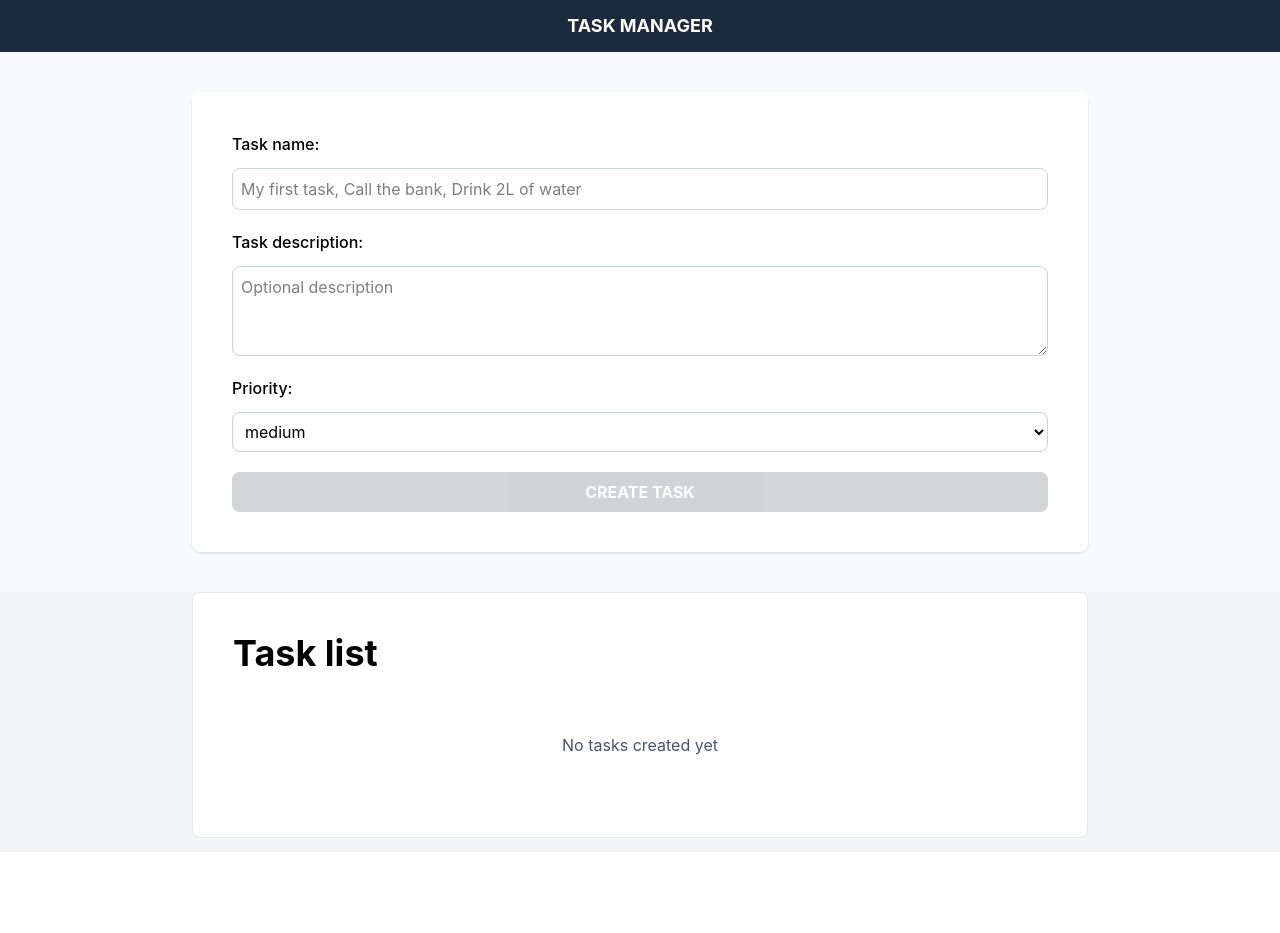
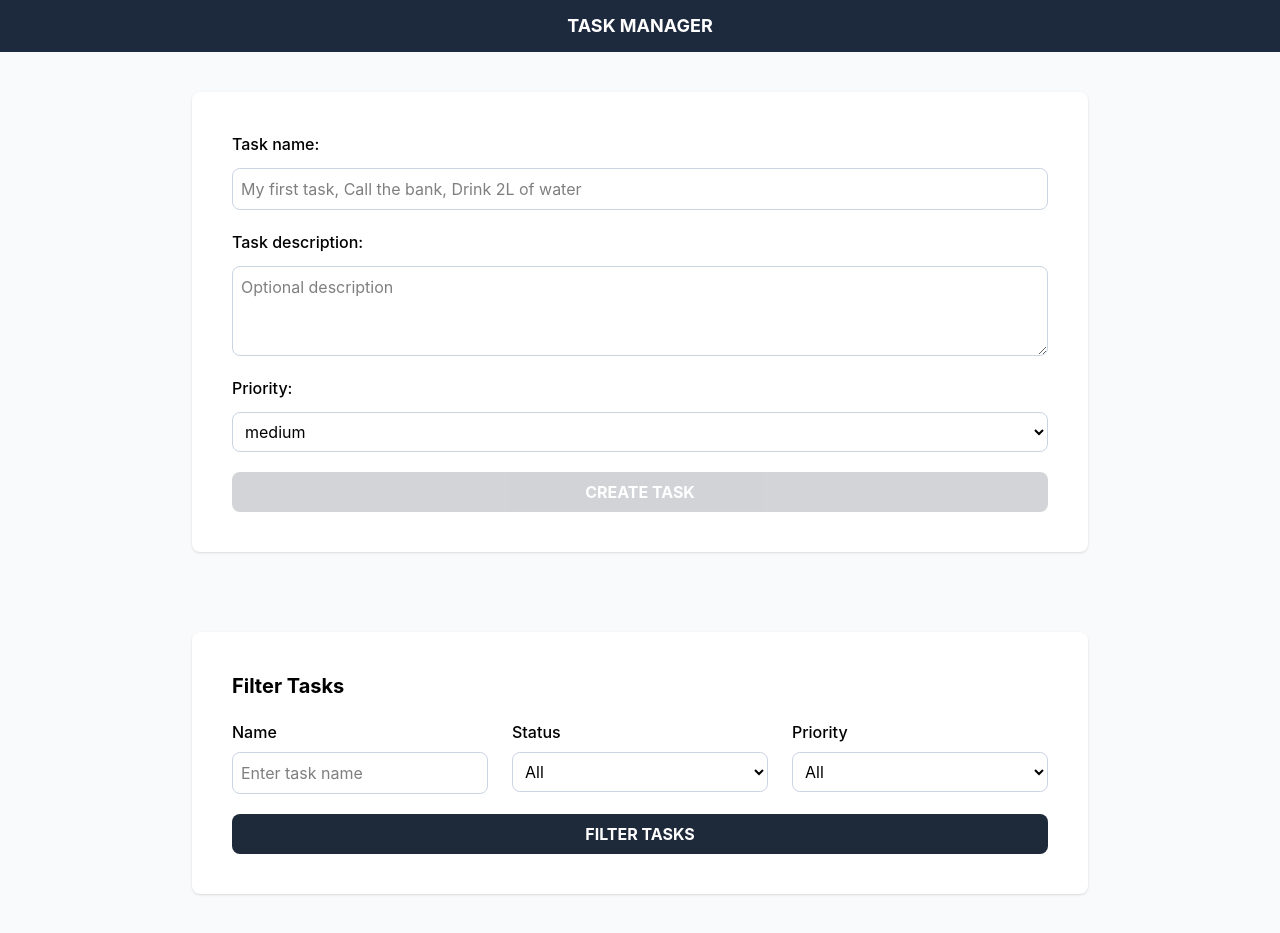
Before and after one commit to sfchirila/task-manager, a React (Vite) app: page / in a window 1280 px wide. Shown: the top 933 px of the page. Before the commit the page ends 852 px from the top, so only its background shows below. Built offline with nearby package versions, Linux system fonts and the light colour scheme.

Commit message:
add task filters component UI

```diff
--- a/src/App.tsx
+++ b/src/App.tsx
@@ -4,6 +4,7 @@ import { TaskForm } from "./components/TaskForm"
 import { taskReducer, initialState } from "./reducers/activity-reducer"
 import TaskList from "./components/TaskList";
 import type { Task } from "./types";
+import { TaskFilter } from "./components/TaskFilter";
 
 function App() {
 
@@ -35,6 +36,12 @@ return (
 				</div>
 			</section>
 
+			<section className="bg-slate-50 py-10 px-5" aria-label="Filters">
+				<div className="max-w-4xl mx-auto">
+					<TaskFilter />
+				</div>
+			</section>
+
 			<section className='bg-white rounded-lg border border-gray-200 p-10 mx-auto max-w-4xl' aria-label="Task list">
 				<TaskList
 					tasks={state.tasks}
--- /dev/null
+++ b/src/components/TaskFilter.tsx
@@ -0,0 +1,58 @@
+export function TaskFilter() {
+	const TASK_PRIORITIES_OPTIONS = ['all', 'low', 'medium', 'high'];
+	const TASK_STATUS_OPTIONS = ['all', 'pending', 'in-progress', 'completed'];
+
+    return (
+        <>
+			<form className="space-y-5 bg-white shadow p-10 rounded-lg">
+				<h2 className="text-xl font-bold">Filter Tasks</h2>
+				<div className="flex gap-6 w-full">
+					<div className="flex flex-col gap-2 w-1/3">
+						<label htmlFor="taskName" className="font-medium">Name</label>
+						<input
+							type="text"
+							id="taskName"
+							className="border border-slate-300 p-2 rounded-lg w-full"
+							placeholder="Enter task name"
+						/>
+					</div>
+
+					<div className="flex flex-col gap-2 w-1/3">
+						<label htmlFor="status" className="font-medium">Status</label>
+						<select
+							name="status"
+							id="status"
+							className="border border-slate-300 p-2 rounded-lg bg-white w-full"
+						>
+							{TASK_STATUS_OPTIONS.map((option) => (
+								<option key={option} value={option}>{option.charAt(0).toUpperCase() + option.slice(1)}</option>
+							))}
+						</select>
+					</div>
+
+					<div className="flex flex-col gap-2 w-1/3">
+						<label htmlFor="priority" className="font-medium">Priority</label>
+						<select
+							name="priority"
+							id="priority"
+							className="border border-slate-300 p-2 rounded-lg bg-white w-full"
+						>
+							{TASK_PRIORITIES_OPTIONS.map((option) => (
+								<option key={option} value={option}>{option.charAt(0).toUpperCase() + option.slice(1)}</option>
+							))}
+						</select>
+					</div>
+
+				</div>
+
+				<input
+					type="submit"
+					value="Filter Tasks"
+					id="filterButton"
+					className="bg-gray-800 hover:bg-gray-900 w-full p-2 font-bold uppercase text-white rounded-lg cursor-pointer disabled:opacity-20 disabled:cursor-not-allowed"
+				/>
+
+			</form>
+        </>
+    )
+}
```
